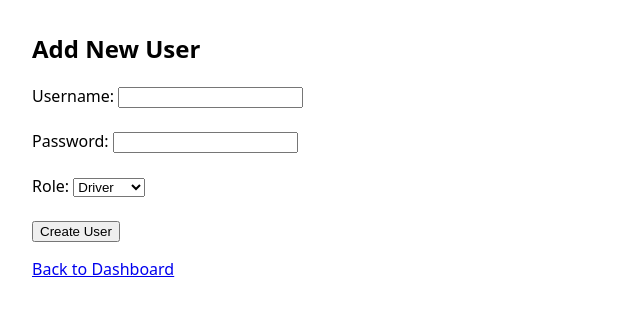
After one commit to swordfish098/Triple-T-s-Rewards-daniel, a Flask app: page /administrator/add_user in a window 1280 px wide. The commit adds this page. Shown: the top 316 px of the page, without its empty margins (0-640 px from the left). Run offline with Flask 3, Linux system fonts and the light colour scheme.

Commit message:
Added the add user to admin page

```diff
--- a/administrator/routes.py
+++ b/administrator/routes.py
@@ -2,6 +2,8 @@ from flask import Blueprint, render_template, request, redirect, url_for, flash
 from flask_login import login_user, logout_user, login_required, current_user
 from common.decorators import role_required
 from models import User, Role
+from extensions import db
+import bcrypt
 
 # Blueprint for administrator-related routes
 administrator_bp = Blueprint('administrator_bp', __name__, template_folder="../templates")
@@ -41,3 +43,43 @@ def logout():
     logout_user()
     flash("You have been logged out.", "info")
     return redirect(url_for('auth.login'))
+
+# Add User
+@administrator_bp.route('/add_user', methods=['GET', 'POST'])
+def add_user():
+    if request.method == 'POST':
+        # Get form data
+        username = request.form['username']
+        password = request.form['password']
+        role = request.form['role']
+
+        # Check if the user already exists
+        existing_user = User.query.filter_by(USERNAME=username).first()
+        if existing_user:
+            flash("Username already exists.", "danger")
+            return redirect(url_for('administrator_bp.add_user'))
+
+        # Find the highest existing USER_CODE and increment it
+        last_user = User.query.order_by(User.USER_CODE.desc()).first()
+        if last_user:
+            new_user_code = last_user.USER_CODE + 1
+        else:
+            # Starting code for the first user if the table is empty
+            new_user_code = 1
+
+        # Create a new User instance with the generated USER_CODE and hashed password
+        new_user = User(
+            USER_CODE=new_user_code,
+            USERNAME=username,
+            USER_TYPE=role
+        )
+        new_user.set_password(password)
+
+        # Add the new user to the database
+        db.session.add(new_user)
+        db.session.commit()
+
+        flash(f"User '{username}' created successfully with role '{role}' and code '{new_user_code}'.", "success")
+        return redirect(url_for('administrator_bp.dashboard'))
+
+    return render_template('administrator/add_user.html')
--- /dev/null
+++ b/templates/administrator/add_user.html
@@ -0,0 +1,29 @@
+<!DOCTYPE html>
+<html lang="en">
+<head>
+    <meta charset="UTF-8">
+    <title>Add New User</title>
+</head>
+<body style="font-family: system-ui; margin:2rem;">
+    <h2>Add New User</h2>
+    <form method="POST">
+        <input type="hidden" name="csrf_token" value="{{ csrf_token() }}">
+
+        <label for="username">Username:</label>
+        <input type="text" id="username" name="username" required>
+        <br><br>
+        <label for="password">Password:</label>
+        <input type="password" id="password" name="password" required>
+        <br><br>
+        <label for="role">Role:</label>
+        <select id="role" name="role" required>
+            <option value="driver">Driver</option>
+            <option value="sponsor">Sponsor</option>
+            <option value="admin">Admin</option>
+        </select>
+        <br><br>
+        <button type="submit">Create User</button>
+    </form>
+    <p><a href="{{ url_for('administrator_bp.dashboard') }}">Back to Dashboard</a></p>
+</body>
+</html>
```
Also changed, not shown: templates/administrator/dashboard.html (+10 -0 lines).
